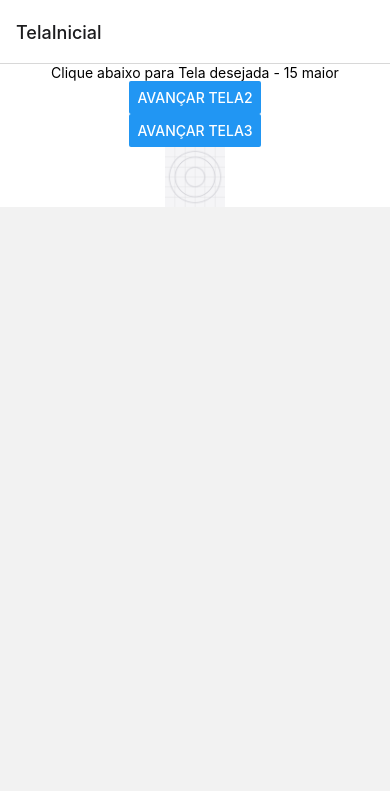
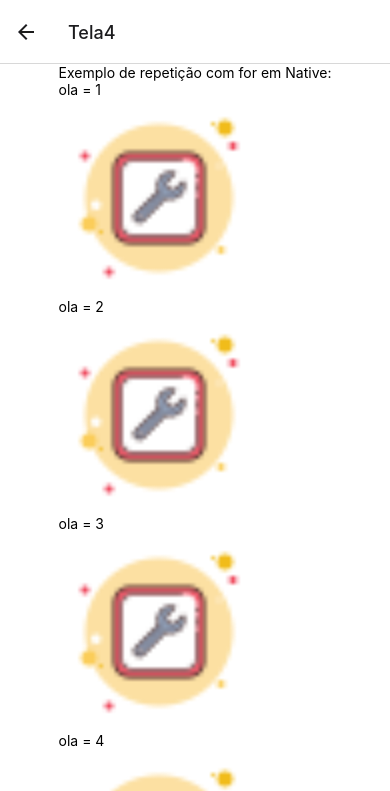
Before and after one commit to marcelorinaldi/abril, a React Native app: screen /Tela4 in a window 390 px wide. Shown: the top 791 px of the page. Built offline with nearby package versions, Linux system fonts and the light colour scheme.

Commit message:
variaveis e estruturas de repetição

```diff
--- a/Navigation.js
+++ b/Navigation.js
@@ -4,6 +4,7 @@ import { createStackNavigator } from '@react-navigation/stack';
 import TelaInicial from './TelaInicial.js';
 import Tela2 from './Tela2.js';
 import Tela3 from './Tela3.js';
+import Tela4 from './Tela4.js';
 
 const Stack = createStackNavigator();
 
@@ -14,6 +15,7 @@ function Navigation() {
                 <Stack.Screen name="TelaInicial" component={TelaInicial} />
                 <Stack.Screen name="Tela2" component={Tela2} />
                 <Stack.Screen name="Tela3" component={Tela3} />
+                <Stack.Screen name="Tela4" component={Tela4} />
             </Stack.Navigator>
         </NavigationContainer>
     );
--- /dev/null
+++ b/Tela4.js
@@ -0,0 +1,80 @@
+import { Text, View, Button, TouchableOpacity, StyleSheet, Image } from 'react-native';
+import styles from './estilo/estilo.js';
+import Menu from './components/menu.js';
+import { Alert } from 'react-native';
+import { useState } from 'react';
+
+function Tela4({ navigation }) {
+    // const ola = 'amigo';
+    // function exec() {
+    //     const ola = 'sim';
+    //     return ola;
+    // }
+
+    // const aluno = {
+    //     nome: 'chico',
+    //     idade: 33,
+    //     end: {
+    //         rua: 'av do centro',
+    //         num: 20
+    //     }
+    // }
+
+    // console.log(ola);
+    // console.log(exec());
+    // console.log(aluno);
+    // console.log(aluno.nome);
+
+    // const numbers = [1, 2, 3, 4, 5, 6, 7, 8, 9, 10];
+    const numbersc = [];
+    let i = 1;
+    // for (let i = 11; i <=20; i++) {
+    //     numbersa.push(i);
+    // }
+
+    do {
+        numbersc.push(i);
+        i++;
+    } while (i <= 10);
+
+    return (
+        <View style={styles.container}>
+
+            <View>
+                <Text>Exemplo de repetição com for em Native:</Text>
+                {numbersc.map((numberc) => (
+                    //Renderiza um Text para cada número no array
+                    <>
+                    <Text key={numberc}>ola = {numberc}</Text>
+                    <Image style={{width: 200, height: 200 }} source={require('./assets/img/tool.png')}/></>
+                ))}
+            </View>
+        </View>
+    );
+}
+
+
+// // aluno.nome = 'maria';
+// // console.log(aluno);
+
+// // const { nome } = aluno;
+// // //console.log(m);
+// // console.log(nome);
+// return (
+//     <><View style={styles.container}>
+//         <Text>Clique abaixo para Tela desejada</Text>
+//         {/* <Button title="Avançar Tela2" onPress={() => navigation.navigate('Tela2')} />
+//         <Button title="Avançar Tela3" onPress={() => navigation.navigate('Tela3')} /> */}
+//         {/* <Text>{aa()}</Text>
+//         <Text>{bb()}</Text> */}
+//         {/* <Button title="Teste1" onPress={abril} />
+//             <Text>frase: {soma}</Text> */}
+
+//         <TouchableOpacity onPress={() => navigation.navigate('Tela2')}>
+//             <Image style={styles.icones} source={require('./assets/img/icon.png')} />
+//         </TouchableOpacity>
+//     </View><Menu /></>
+// );
+
+
+export default Tela4;
--- a/TelaInicial.js
+++ b/TelaInicial.js
@@ -1,32 +1,26 @@
 import { Text, View, Button, TouchableOpacity, StyleSheet, Image } from 'react-native';
 import styles from './estilo/estilo.js';
 import Menu from './components/menu.js';
+import { useState } from 'react';
 
 function TelaInicial({ navigation }) {
-  // var b = 10;
-  // var b = 'teste';
-  // const a = 2;
-  // let c = 4;
-  // soma = a+b+c
-  // console.log(soma);
-
-  var a = 10;
-  var b = 5;
-  var c = '';
-  c = a + b;
-
-  if(c > 10) {
-    console.log('maior');
-    c = c +' maior';
-  } else {
-    console.log('menor');
-    c = c + ' menor';
+  const [soma, setSoma] = useState('');
+  const abril = () => {
+    let x = 0;
+    for (var i = 1; i <= 10; i++) {
+      x += (9 * i);
+    }
+    setSoma(x);
   }
   return (
     <><View style={styles.container}>
-      <Text>Clique abaixo para Tela desejada - {c}</Text>
-      <Button title="Avançar Tela2" onPress={() => navigation.navigate('Tela2')} />
-      <Button title="Avançar Tela3" onPress={() => navigation.navigate('Tela3')} />
+      <Text>Clique abaixo para Tela desejada</Text>
+      {/* <Button title="Avançar Tela2" onPress={() => navigation.navigate('Tela2')} />
+      <Button title="Avançar Tela3" onPress={() => navigation.navigate('Tela3')} /> */}
+      {/* <Text>{aa()}</Text>
+      <Text>{bb()}</Text> */}
+      <Button title="Teste1" onPress={abril} />
+      <Text>frase: {soma}</Text>
 
       <TouchableOpacity onPress={() => navigation.navigate('Tela2')}>
         <Image style={styles.icones} source={require('./assets/img/icon.png')} />
--- a/components/menu.js
+++ b/components/menu.js
@@ -23,6 +23,11 @@ function Menu() {
           source={require("../assets/img/exit.png")}
         />
       </TouchableOpacity>
+      <TouchableOpacity onPress={() => navigation.navigate('Tela4')}>
+        <Image style={styles.imagem}
+          source={require("../assets/img/scroll.png")}
+        />
+      </TouchableOpacity>
     </View>
   )
 }
```
